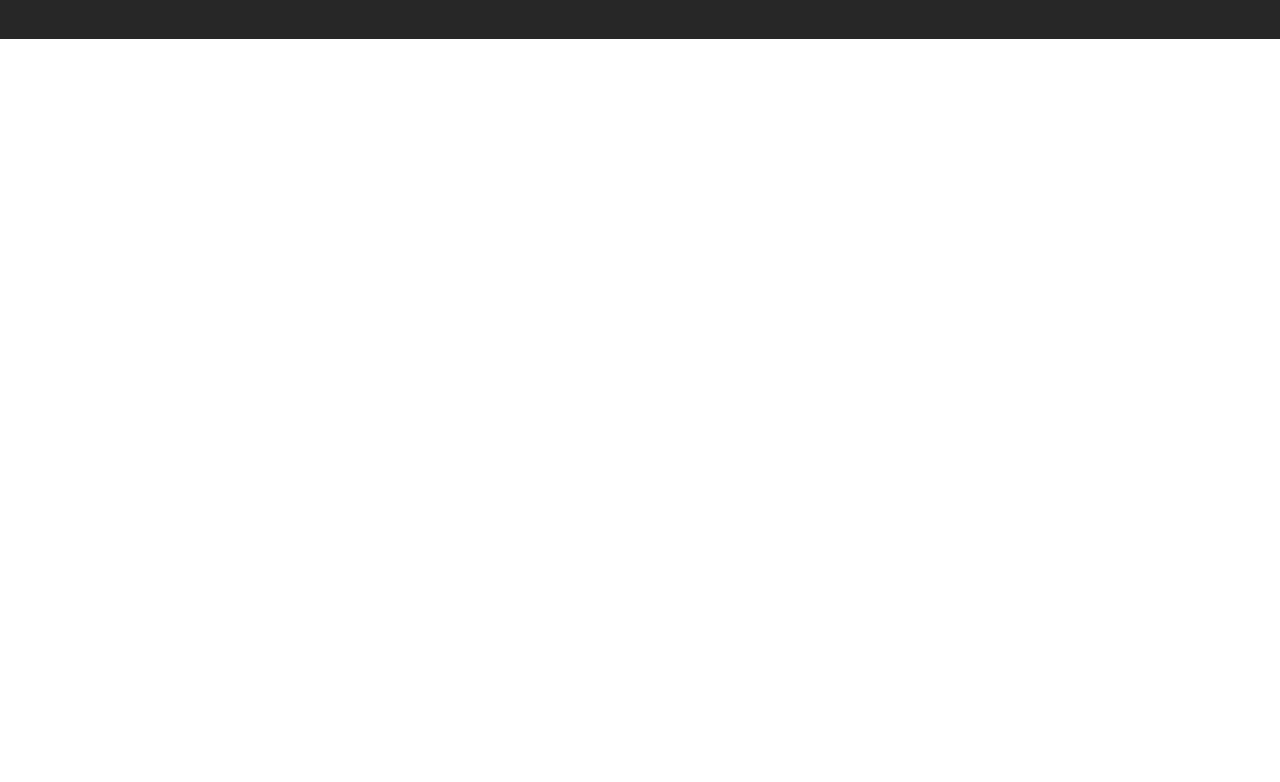
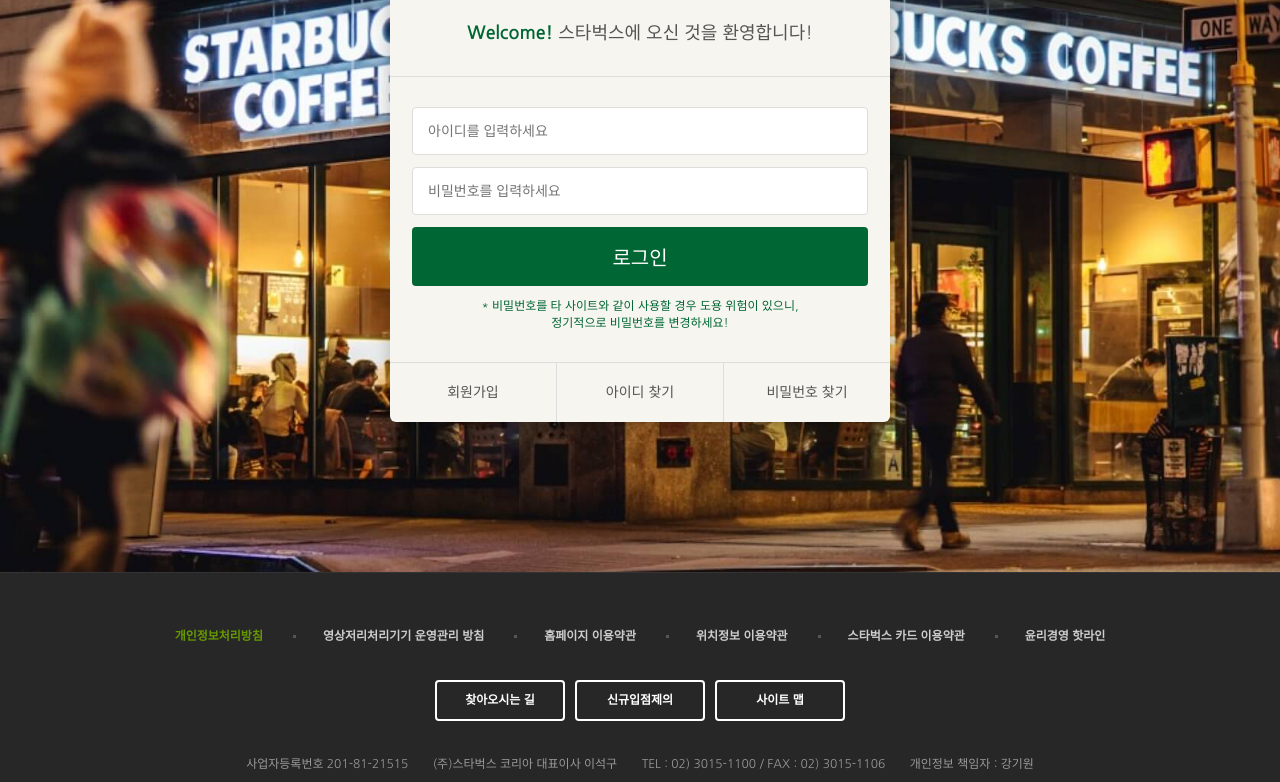
Before and after one commit to sysy0313/starbucks, a plain HTML site: page signin/index.html in a window 1280 px wide. Shown: the part 295-1077 px from the top of the page. Before the commit the page ends 800 px from the top, so only its background shows below. Drawn offline with nearby package versions, Linux system fonts and the light colour scheme.

Commit message:
로그인페이지 완성

```diff
--- /dev/null
+++ b/css/signin.css
@@ -0,0 +1,79 @@
+.signin{
+    margin-top:120px;
+    padding:100px 0 150px;
+    background-image:url(../images/signin_bg.jpg);
+    background-repeat:no-repeat;
+    background-position:center;
+    background-attachment: fixed;
+    background-size:cover;
+}
+
+.signin h1{
+    color:#fff;
+    font-size:30px;
+    font-weight:700;
+    text-align: center;
+    margin-top: 24px;
+}
+.signin__card{
+    width:500px;
+    margin: 0 auto;
+    border-radius: 6px;
+    background-color:#f6f5f0;
+    box-shadow: 2px 2px 20px rgba(0,0,0,0.3);
+    color:#555;
+}
+.signin__card h2{
+    padding:30px;
+    font-size:18px;
+    text-align: center;
+    border-bottom: 1px solid #ddd;
+}
+.signin__card h2 strong{
+    color:#006633;
+    font-weight: 700;
+}
+.signin__card form{
+    padding:30px 22px;
+}
+.signin__card form input{
+    width:100%;
+    margin-bottom: 12px;
+    padding:15px;
+    border: 1px solid #ddd;
+    border-radius: 4px;
+    outline: none;
+    box-sizing: border-box;
+    font-size: 14px;
+}
+.signin__card form input[type="submit"]{
+    background-color: #006633;
+    border:none;
+    color:#fff;
+    font-size: 20px;
+    cursor: pointer;
+}
+.signin__card form p{
+    font-size: 12px;
+    color: #006633;
+    text-align: center;
+}
+.signin__card .actions{
+    display: flex;
+    border-top: 1px solid #ddd;
+}
+.signin__card .actions a{
+    flex-grow: 1;
+    flex-basis: 0;
+    text-align: center;
+    padding: 20px;
+    color: #555;
+    font-size: 14px;
+    border-right: 1px solid #ddd;
+}
+.signin__card .actions a:last-child{
+    border-right: none;
+}
+.signin__card .actions a:hover{
+    text-decoration: underline;
+}
--- a/signin/index.html
+++ b/signin/index.html
@@ -34,6 +34,7 @@
     <!-- css -->
     <link rel="stylesheet" href="https://cdn.jsdelivr.net/npm/swiper@11/swiper-bundle.min.css"/><!-- swiper연결할 때 css도 같이 연결해야함! -->
     <link rel="stylesheet" href="../css/main.css"/>
+    <link rel="stylesheet" href="../css/signin.css">
 
     <script src="../js/common.js" defer></script>
     <script src="../js/main.js" defer></script>
@@ -364,7 +365,26 @@
 
     <!-- SIGNIN -->
     <section class="signin">
-
+        <h1>로그인</h1>
+        <div class="signin__card">
+            <h2>
+                <strong>Welcome!</strong> 스타벅스에 오신 것을 환영합니다!
+            </h2>
+            <form>
+                <input type="text" placeholder="아이디를 입력하세요">
+                <input type="password" placeholder="비밀번호를 입력하세요">
+                <input type="submit" value="로그인">
+                <p>
+                    * 비밀번호를 타 사이트와 같이 사용할 경우 도용 위험이 있으니,<br/>
+                    정기적으로 비밀번호를 변경하세요!
+                </p>
+            </form>
+            <div class="actions">
+                <a href="javascript:void(0)">회원가입</a>
+                <a href="javascript:void(0)">아이디 찾기</a>
+                <a href="javascript:void(0)">비밀번호 찾기</a>
+            </div>
+        </div>
     </section>
 
 
```
